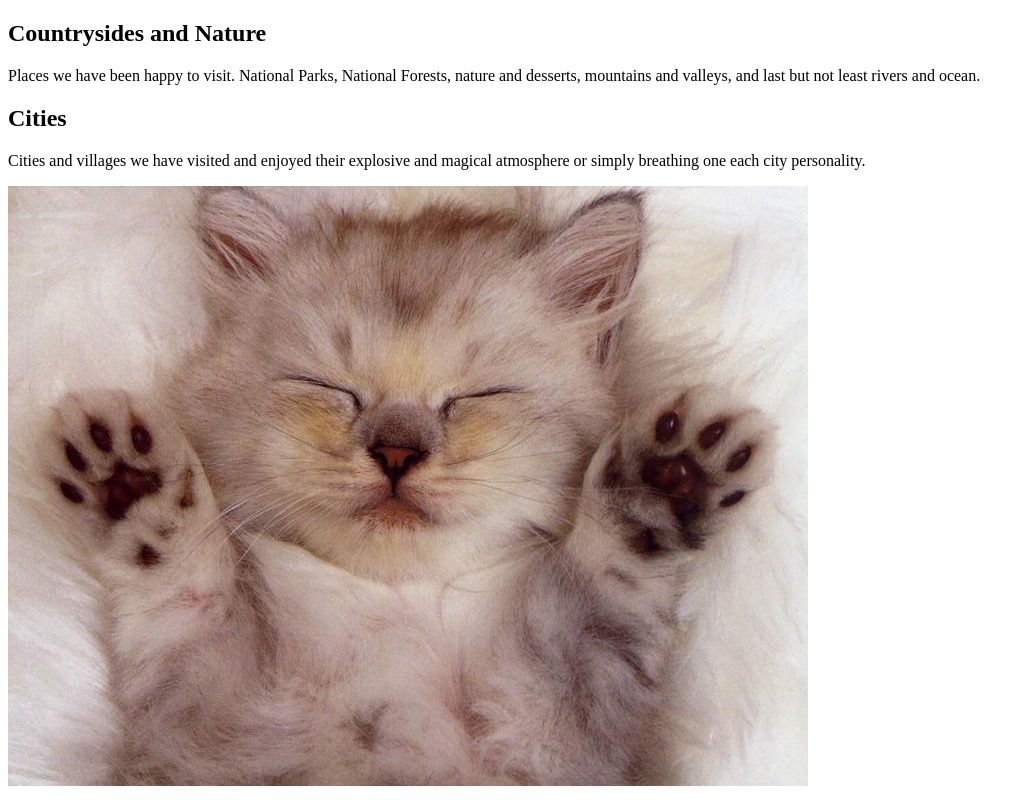
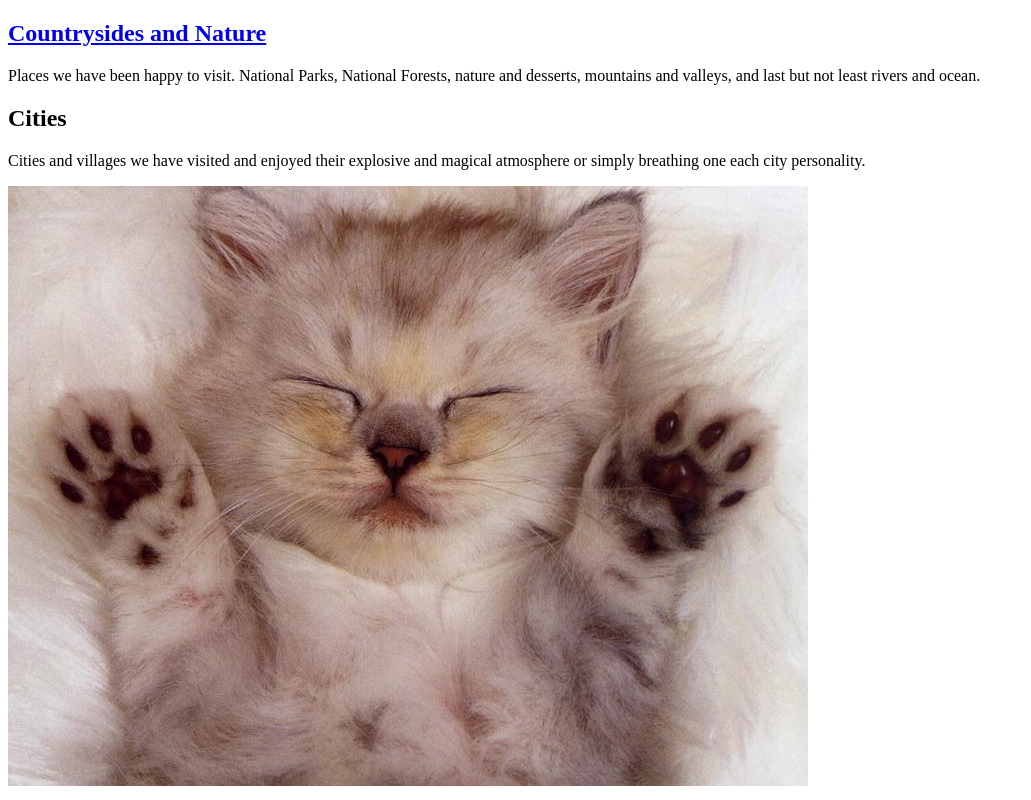
Before and after one commit to korczis/maricek.github.com, a plain HTML site: page index.html in a window 1280 px wide. Shown: the whole page, without its empty margins (0-1031 px from the left). Drawn offline with Linux system fonts and the light colour scheme.

Commit message:
Pridana podstranka "nature.html"

```diff
--- a/index.html
+++ b/index.html
@@ -5,7 +5,7 @@
        </head>
 
        <body>
-        <h2>Countrysides and Nature</h2>
+        <h2><a href="./pages/nature.html">Countrysides and Nature</a></h2>
         <p>
               Places we have been happy to visit. National Parks, National Forests, nature and desserts, mountains and valleys, and last but not least rivers and ocean.
         </p>
```
Also changed, not shown: pages/nature.html (added, +9 -0 lines), 1 other file.
